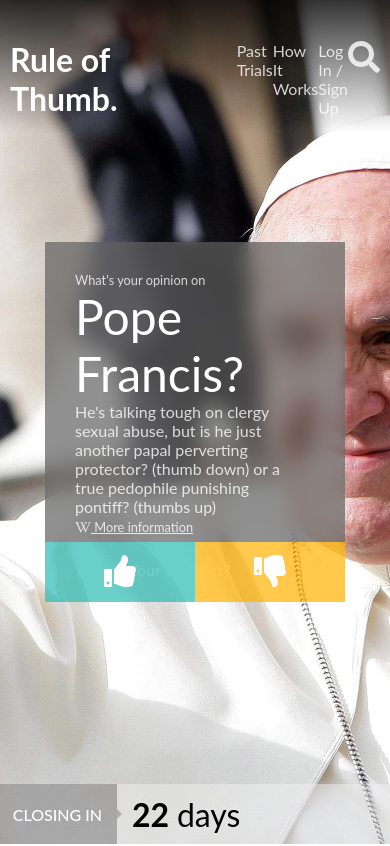
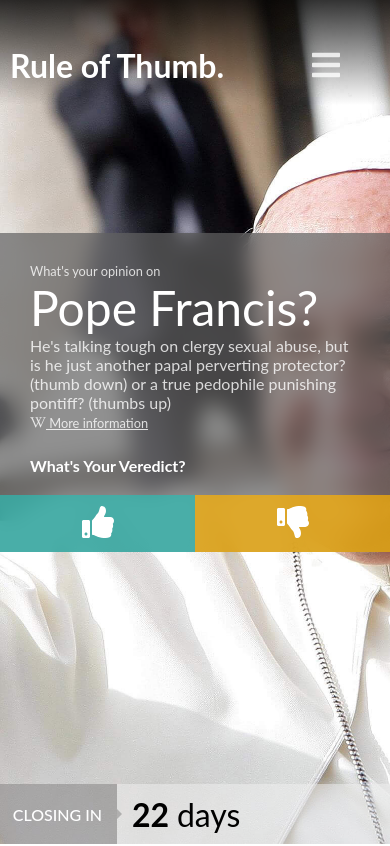
Before and after one commit to oscantillomen/Rule-of-thumbs, a React (Vite) app: page / in a window 390 px wide. Shown: the top 846 px of the page. Built offline with nearby package versions, Linux system fonts and the light colour scheme.

Commit message:
Mobile navbar

```diff
--- a/src/components/Header.js
+++ b/src/components/Header.js
@@ -8,7 +8,11 @@ const Header = () => (
       <Link to="/">
         <h1 aria-label="Logo">Rule of Thumb.</h1>
       </Link>
-      <nav>
+      <nav class="navbar">
+        <input type="checkbox" id="check" />
+        <label for="check" class="checkbtn">
+          <FontAwesomeIcon icon="bars" />
+        </label>
         <ul>
           <li>
             <Link to="past_trials">Past Trials</Link>
--- a/src/components/fontAwesomeIcons/index.js
+++ b/src/components/fontAwesomeIcons/index.js
@@ -2,7 +2,8 @@ import { library } from "@fortawesome/fontawesome-svg-core";
 import {
   faThumbsUp,
   faThumbsDown,
-  faSearch
+  faSearch,
+  faBars,
 } from "@fortawesome/free-solid-svg-icons";
 import {
   faFacebookSquare,
@@ -16,5 +17,6 @@ library.add(
   faThumbsDown,
   faThumbsUp,
   faSearch,
-  faWikipediaW
+  faWikipediaW,
+  faBars,
 );
--- a/src/style.scss
+++ b/src/style.scss
@@ -42,15 +42,42 @@ header {
 
 		& a { color: $font-color-light; }
 
-		nav {
-			width: 50%;
+    & nav {
       & ul {
-				display: flex;
-				justify-content: space-between;
+        position: fixed;
+        width: 100%;
+        height: 100vh;
         list-style: none;
+        background-color: rgba(44, 62, 80, 0.95);
+        top: 80px;
+        left: -100%;
+        text-align: center;
+        transition: all .5s;
+        & li {
+          display: block;
+          margin: 50px 0;
+          line-height: 30px;
         }
       }
     }
+	}
+}
+
+#check {
+  display: none;
+
+  &:checked ~ ul {
+    left: 0;
+  }
+}
+
+.checkbtn {
+  color: $font-color-light;
+  font-size: 2rem;
+  float: right;
+  line-height: 80px;
+  margin-right: 40px;
+  cursor: pointer;
 }
 
 footer {
@@ -302,10 +329,10 @@ button {
 
 .infoGroupContainer {
   display: grid;
-  grid-template-rows: 300px 60px;
+  // grid-template-rows: 300px 60px;
   color: $font-color-light;
-  max-width: 300px;
-  height: 300px;
+  max-width: 400px;
+  height: auto;
   background-color: rgba(97, 97, 97, 0.7);
   backdrop-filter: blur(10px);
   margin: 0 auto;
@@ -315,6 +342,7 @@ button {
     flex-flow: wrap row;
 
     & button {
+      padding: 10px 0;
       flex: 1;
       font-size: 2rem;
       border: none;
@@ -322,7 +350,7 @@ button {
   }
 
   & .InfoGroup {
-    margin: 30px 50px 0px 30px;
+    margin: 30px 30px 20px 30px;
     & a {
       color: $font-color-light;
       font-size: 0.8rem;
@@ -572,4 +600,20 @@ button {
       grid-row: 1/2;
     }
   }
+
+  nav.navbar {
+    width: 50%;
+    & ul {
+      position: static;
+      display: flex;
+      justify-content: space-between;
+      // & li {
+      //   display: inline-block;
+      // }
     }
+  }
+
+  .checkbtn {
+    display: none;
+  }
+}
```
Lines whose indentation alone changed are shown as unchanged.
